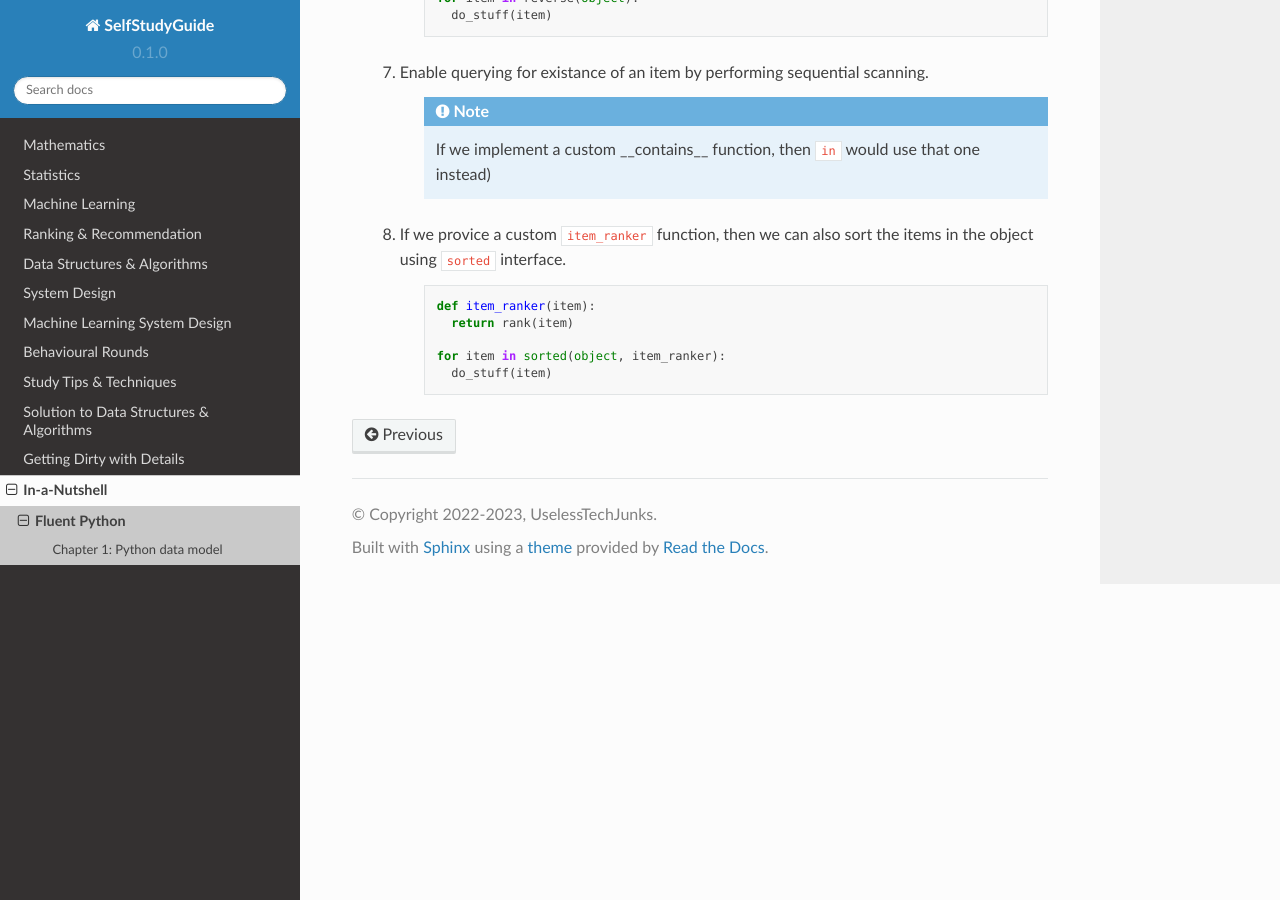
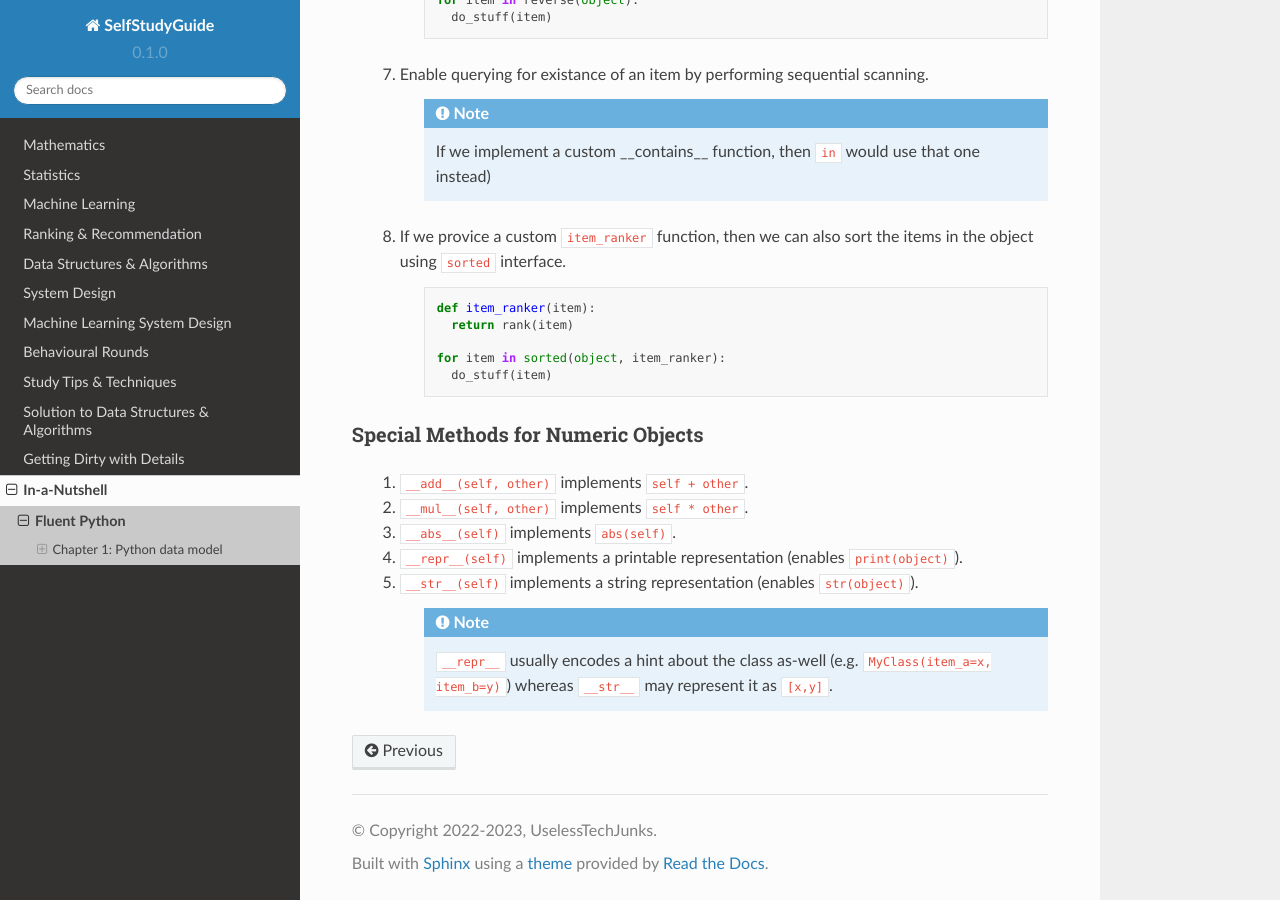
Before and after one commit to uselesstechjunks/leetcode, a Sphinx documentation site: the page built from docs/source/fluent-python.rst, in a window 1280 px wide and 900 px high, scrolled down 750 px. Built offline with Sphinx 7.4.7 and the Read the Docs theme 2.0.0, drawn with Linux system fonts in a browser that asks for light colours; some of the changed text lies outside the part shown.

Commit message:
Update fluent-python.rst

```diff
--- a/docs/source/fluent-python.rst
+++ b/docs/source/fluent-python.rst
@@ -2,11 +2,12 @@ Fluent Python
 ##########################################################################
 
 Chapter 1: Python data model
-======================================================
+**************************************************
 
 ``__special_methods__`` are cool. They are called by the Python framework. You're not supposed to call them directly (except for ``__init__`` to call superclass constructor).
 
-List of Special Methods:
+Special Methods for Collection Objects
+============================================
 
 #. ``__getitem__``: Random-access operator.
 #. ``__len__``: Provides a functionality to obtain length, with ``len(object)``.
@@ -52,3 +53,16 @@ Together, they allow the framework to do the following:
 
           for item in sorted(object, item_ranker):
             do_stuff(item)
+
+
+Special Methods for Numeric Objects
+============================================
+
+  #. ``__add__(self, other)`` implements ``self + other``.
+  #. ``__mul__(self, other)`` implements ``self * other``.
+  #. ``__abs__(self)`` implements ``abs(self)``.
+  #. ``__repr__(self)`` implements a printable representation (enables ``print(object)``).
+  #. ``__str__(self)`` implements a string representation (enables ``str(object)``).
+
+      .. note::
+          ``__repr__`` usually encodes a hint about the class as-well (e.g. ``MyClass(item_a=x, item_b=y)``) whereas ``__str__`` may represent it as ``[x,y]``.
```
